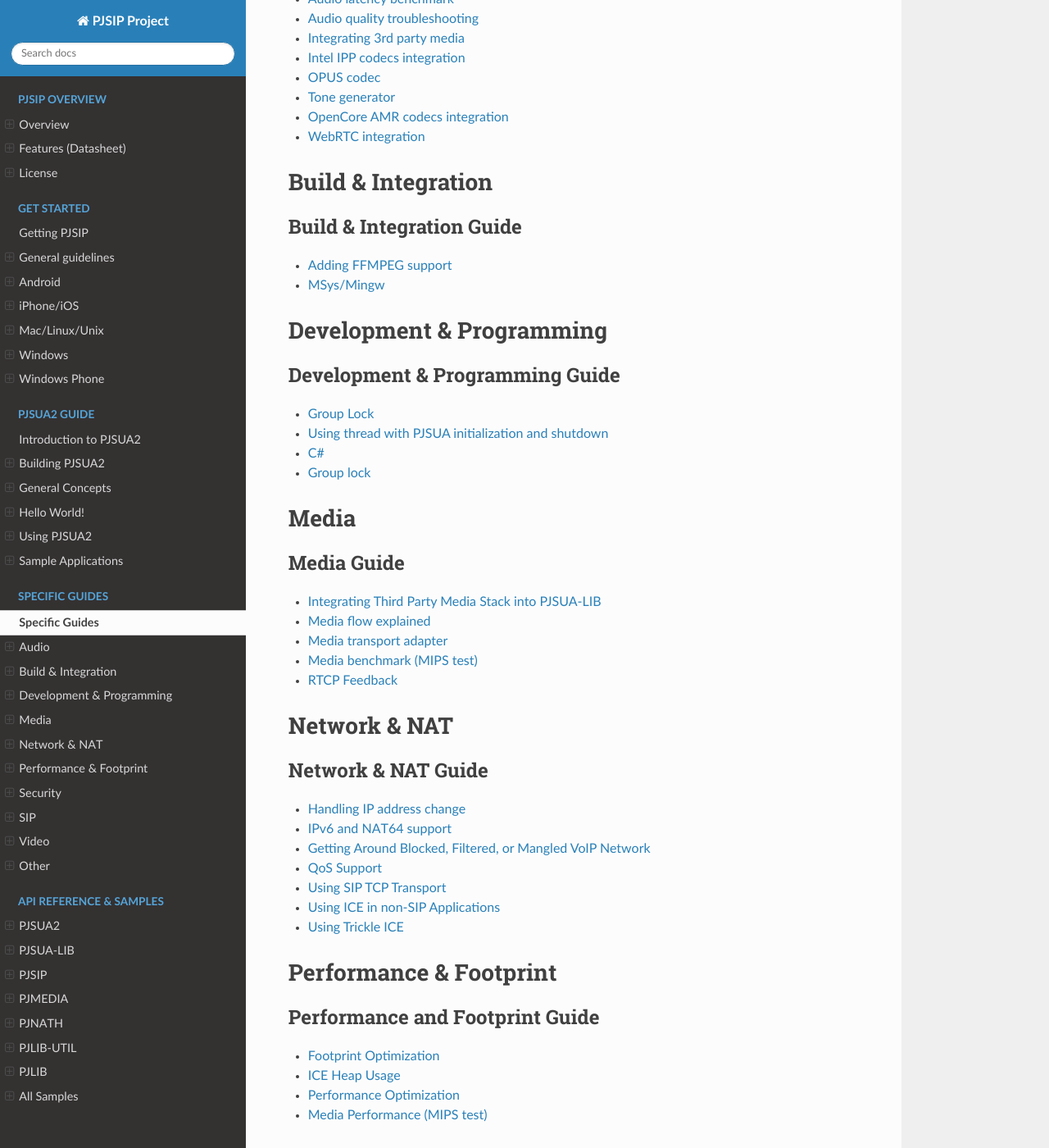
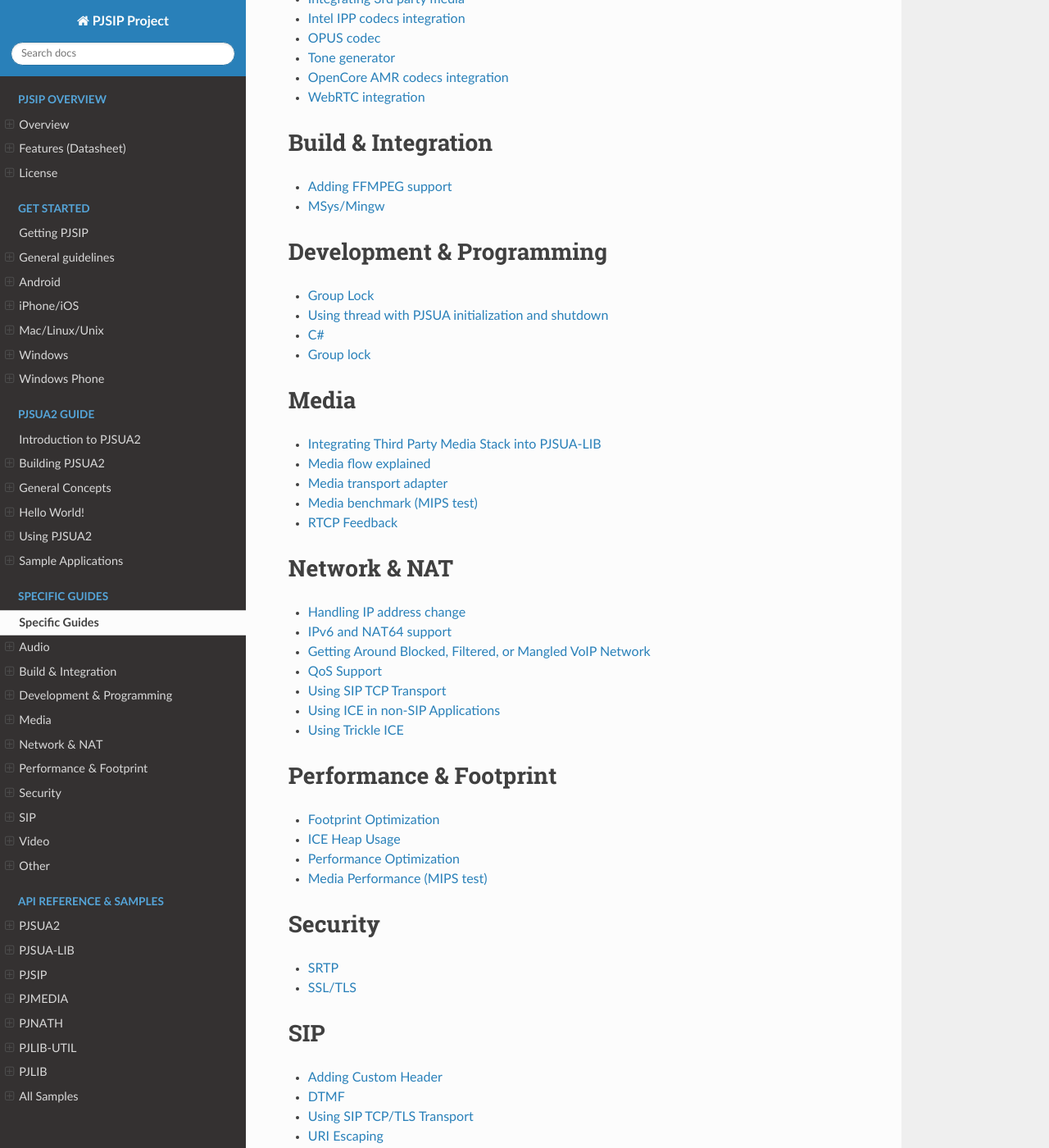
Before and after one commit to pjsip/pjproject_docs, a Sphinx documentation site: the page built from docs/source/specific-guides/index.rst, in a window 1280 px wide and 1400 px high, scrolled down 354 px. Shown: the whole window at 82% size. Built offline with Sphinx 7.4.7 and the Read the Docs theme 2.0.0, drawn with Linux system fonts in a browser that asks for light colours; the version number could not be read and is left out; some of the changed text lies outside the part shown.

Commit message:
Fix duplicate heading in Specific Guide index page

```diff
--- a/docs/source/specific-guides/index.rst
+++ b/docs/source/specific-guides/index.rst
@@ -5,118 +5,115 @@
    correct title (otherwise this page's title will be "Audio").
    The drawback is "Specific Guides" section will appear in menu.
 
+.. _spec_guide_audio_toc:
 
 Audio
 *****************************************
 
 .. toctree::
    :maxdepth: 1
-   :name: spec_guide_audio_toc
-   :caption: Audio Guide
    :glob:
 
    audio/*
+
+.. _build_int_guide_toc:
 
 Build & Integration
 *****************************************
 
 .. toctree::
    :maxdepth: 1
-   :name: build_int_guide_toc
-   :caption: Build & Integration Guide
    :glob:
 
    build_int/*
 
+
+.. _dev_prog_guide_toc:
 
 Development & Programming
 *****************************************
 
 .. toctree::
    :maxdepth: 1
-   :name: dev_prog_guide_toc
-   :caption: Development & Programming Guide
    :glob:
 
    develop/*
 
+
+.. _media_guide_toc:
 
 Media
 *****************************************
 
 .. toctree::
    :maxdepth: 1
-   :name: media_guide_toc
-   :caption: Media Guide
    :glob:
 
    media/*
 
 
+.. _network_nat_guide_toc:
+
 Network & NAT
 *****************************************
 .. toctree::
    :maxdepth: 1
-   :name: network_nat_guide_toc
-   :caption: Network & NAT Guide
    :glob:
 
    network_nat/*
 
 
+.. _perf_footprint_guide_toc:
+
 Performance & Footprint
 *****************************************
 .. toctree::
    :maxdepth: 1
-   :name: perf_footprint_guide_toc
-   :caption: Performance and Footprint Guide
    :glob:
 
    perf_footprint/*
 
+
+.. _security_guide_toc:
 
 Security
 *****************************************
 
 .. toctree::
    :maxdepth: 1
-   :name: security_guide_toc
-   :caption: Security Guide
    :glob:
 
    security/*
 
+.. _sip_guide_toc:
 
 SIP
 *****************************************
 
 .. toctree::
    :maxdepth: 1
-   :name: sip_guide_toc
-   :caption: SIP Guide
    :glob:
 
    sip/*
 
+.. _video_guide_toc:
 
 Video
 *****************************************
 
 .. toctree::
    :maxdepth: 1
-   :name: video_guide_toc
-   :caption: Video Guide
    :glob:
 
    video/*
+
+.. _other_guide_toc:
 
 Other
 *****************************************
 
 .. toctree::
    :maxdepth: 1
-   :name: other_guide_toc
-   :caption: Other Guide
    :glob:
 
    other/*
```
